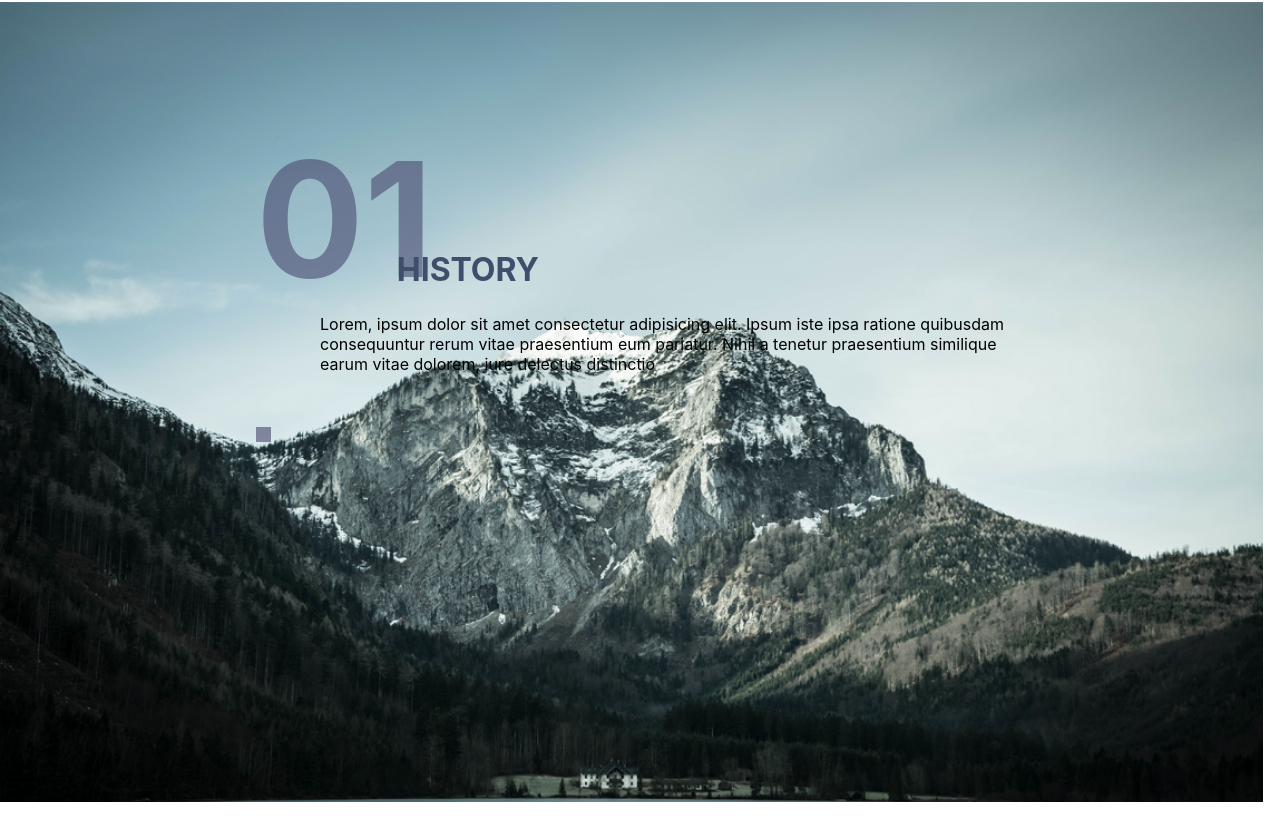
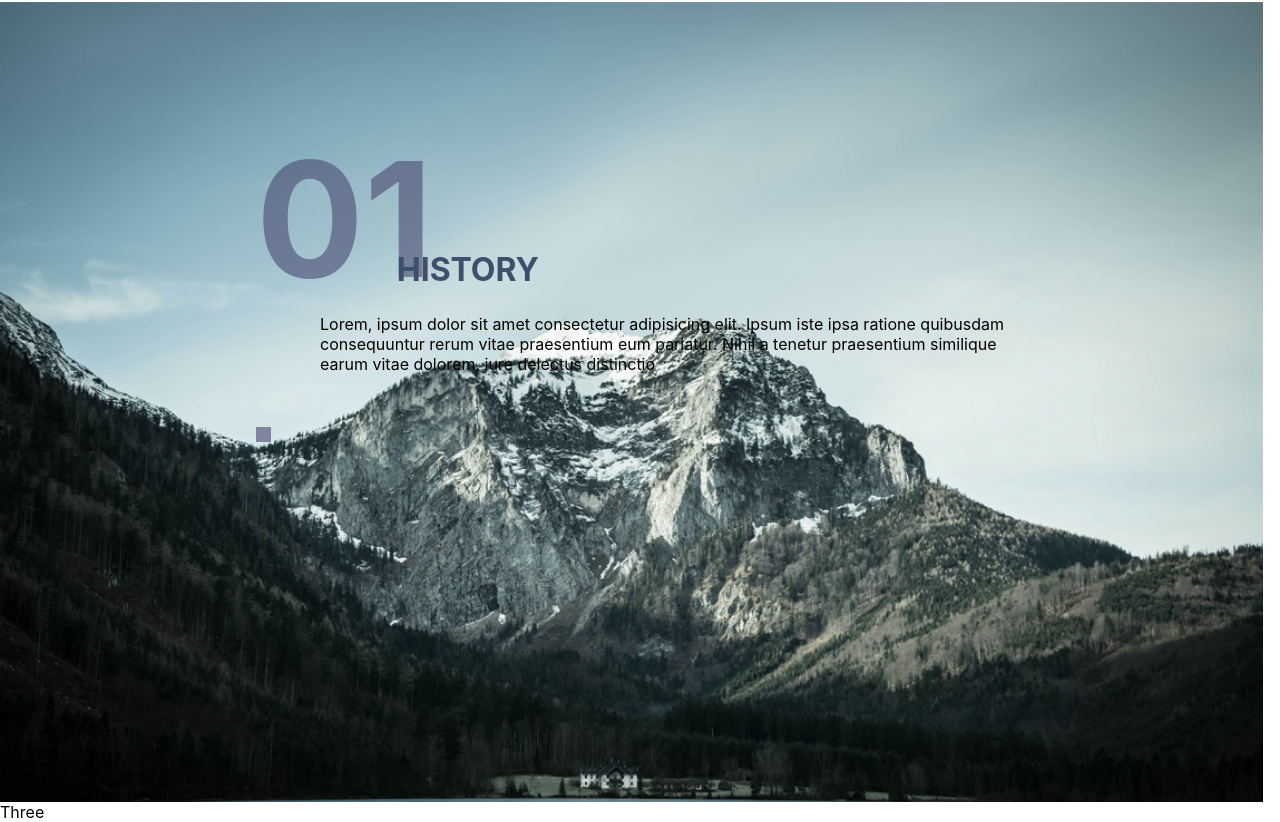
Before and after one commit to RhisavRay/Project-for-CT, a React (Create React App) app: page / in a window 1280 px wide. Shown: the part 798-1620 px from the top of the page. Built offline with nearby package versions, Linux system fonts and the light colour scheme.

Commit message:
called Three in Landing and css file linked

```diff
--- a/src/components/Landing.jsx
+++ b/src/components/Landing.jsx
@@ -2,6 +2,7 @@ import React, { useState } from 'react'
 import "../styles/landing.css"
 import One from './One'
 import Two from './Two'
+import Three from './Three'
 
 const Landing = () => {
 
@@ -13,7 +14,7 @@ const Landing = () => {
 
       <Two/>
 
-
+      <Three/>
     </div>
   )
 }
--- a/src/components/Three.jsx
+++ b/src/components/Three.jsx
@@ -0,0 +1,9 @@
+import '../styles/three.css'
+
+const Three = () => {
+  return (
+    <div>Three</div>
+  )
+}
+
+export default Three
```
